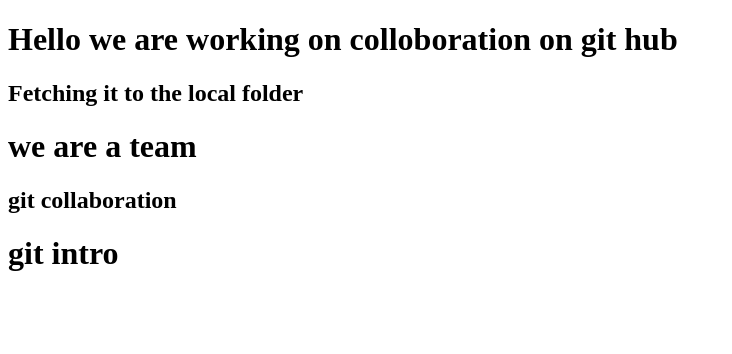
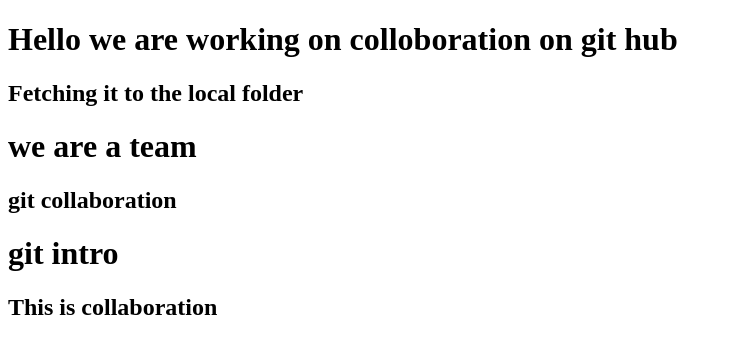
Before and after one commit to matchanikhitha29/CollobProject, a plain HTML site: page index.html in a window 1280 px wide. Shown: the whole page, without its empty margins (0-732 px from the left). Drawn offline with Linux system fonts and the light colour scheme.

Commit message:
version_m

```diff
--- a/index.html
+++ b/index.html
@@ -11,5 +11,6 @@
     <h1> we are a team </h1>
     <h2>git collaboration</h2>
     <h1>git intro</h1>
+    <h2>This is collaboration</h2>
 </body>
 </html>
```
